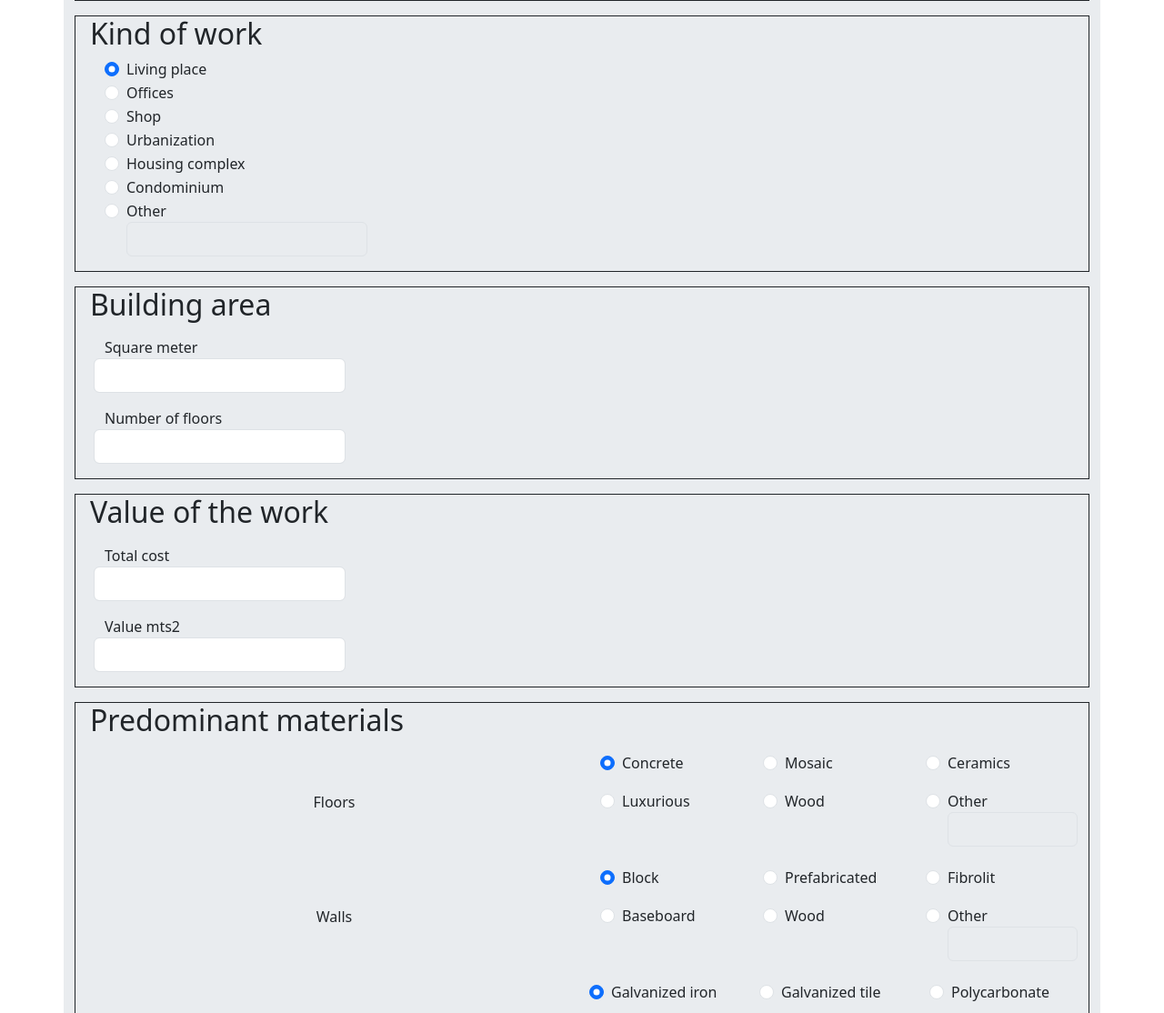
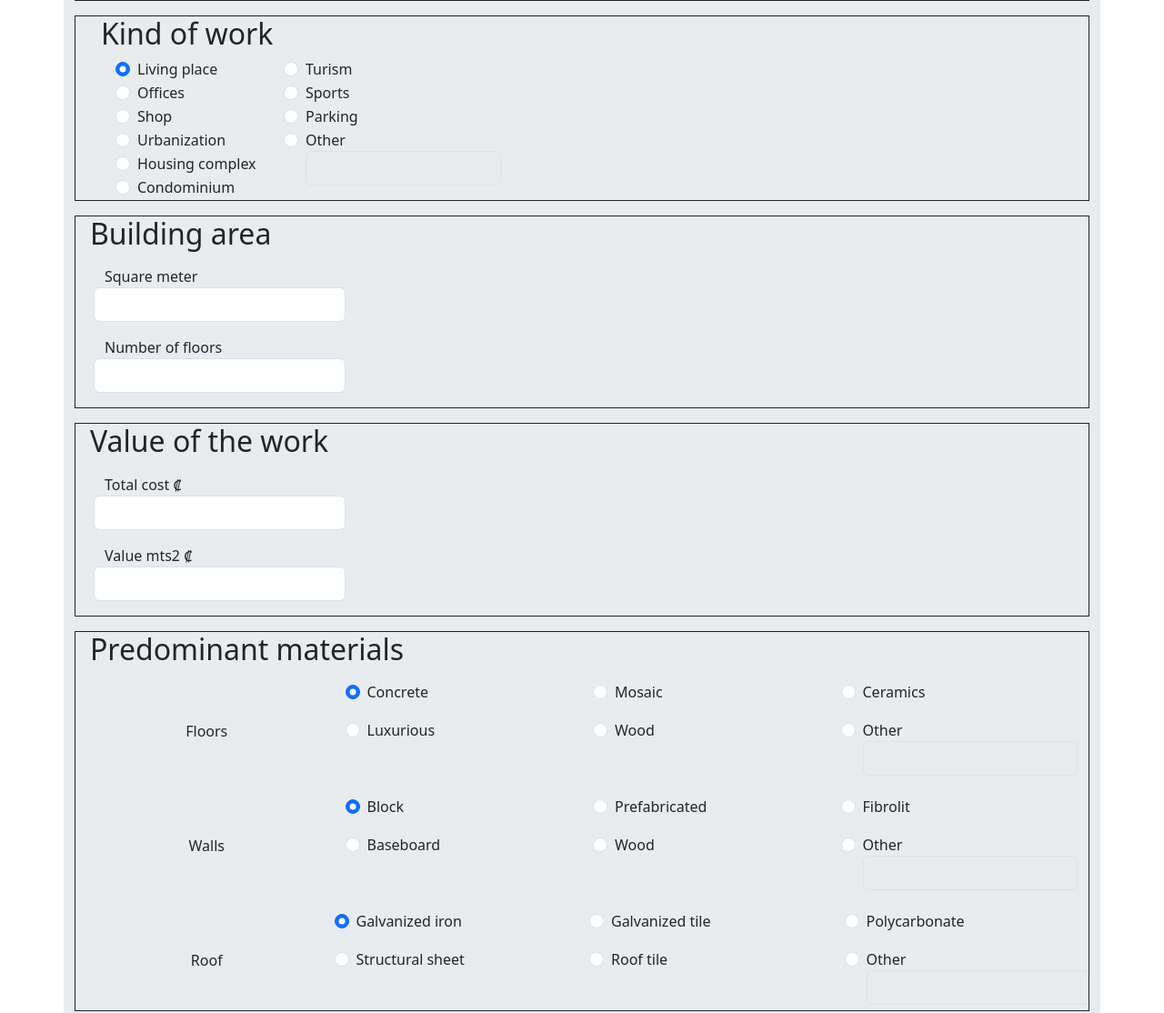
Before and after one commit to AriannaAguilarLeiva/Programacion4Quiz1, a website: page pages/form.html in a window 1280 px wide. Shown: the part 1417-2531 px from the top of the page at 91% size. Drawn offline with nearby package versions, Linux system fonts and the light colour scheme.

Commit message:
Pdf added
Pdf form has been added, is necesary to stablish the company's name to change the form's name. Also some new radiobuttons were added in "Kind of work" due to make the online form be more similar to pdf form

```diff
--- a/pages/form.html
+++ b/pages/form.html
@@ -292,9 +292,9 @@
         </section>
 
         <section class="mb-3 border border-dark">
-          <div class="ms-3">
+          <div class="ms-3 row">
             <h2>Kind of work</h2>
-            <div class="ms-3">
+            <div class="ms-3 col-2">
               <div class="form-check">
                 <input
                   type="radio"
@@ -356,6 +356,41 @@
                 />
                 <label class="form-check-label" for="radio10"
                   >Condominium</label
+                >
+              </div>
+            </div>
+            <div class="col">
+              <div class="form-check">
+                <input
+                  type="radio"
+                  class="form-check-input"
+                  id="radio11"
+                  name="kindRad"
+                />
+                <label class="form-check-label" for="radio10"
+                  >Turism</label
+                >
+              </div>
+              <div class="form-check">
+                <input
+                  type="radio"
+                  class="form-check-input"
+                  id="radio12"
+                  name="kindRad"
+                />
+                <label class="form-check-label" for="radio10"
+                  >Sports</label
+                >
+              </div>
+              <div class="form-check">
+                <input
+                  type="radio"
+                  class="form-check-input"
+                  id="radio13"
+                  name="kindRad"
+                />
+                <label class="form-check-label" for="radio10"
+                  >Parking</label
                 >
               </div>
               <div class="form-check mb-3">
@@ -420,7 +455,7 @@
             <h2 class="mb-3">Value of the work</h2>
             <div class="ms-3">
               <div class="row mb-3">
-                <label>Total cost</label>
+                <label>Total cost ₡</label>
                 <input
                   type="number"
                   id="txtTotalCost"
@@ -432,7 +467,7 @@
                 </div>
               </div>
               <div class="row">
-                <label>Value mts2</label>
+                <label>Value mts2 ₡</label>
                 <input
                   type="number"
                   id="txtValueM2"
@@ -451,7 +486,7 @@
           <div class="ms-3">
             <h2 class="mb-3">Predominant materials</h2>
             <div class="row">
-              <div class="col d-flex justify-content-center align-items-center">
+              <div class="col-3 d-flex justify-content-center align-items-center">
                 <label>Floors</label>
               </div>
               <div class="col">
@@ -543,7 +578,7 @@
             </div>
 
             <div class="mt-3 row">
-              <div class="col d-flex justify-content-center align-items-center">
+              <div class="col-3 d-flex justify-content-center align-items-center">
                 <label>Walls</label>
               </div>
               <div class="col">
@@ -637,7 +672,7 @@
               </div>
             </div>
             <div class="mt-3 row">
-              <div class="col d-flex justify-content-center align-items-center">
+              <div class="col-3 d-flex justify-content-center align-items-center">
                 <label>Roof</label>
               </div>
               <div class="col">
@@ -983,7 +1018,7 @@
             Submit
           </button>
           <a
-            href="/archives/forpermisoconstruccion.pdf"
+            href="/archives/CompanyXYZ_Form.pdf"
             download="CompanyXYZ_Form"
             class="btn btn-success ms-3 w-50"
             id="sendForm"
```
Also changed, not shown: 2 other files.
